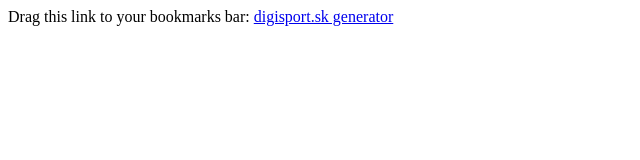
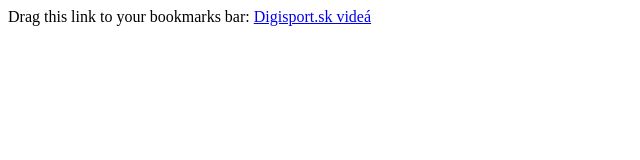
Before and after one commit to digitalzsk/digi_bookmarklet, a plain HTML site: page index.html in a window 1280 px wide. Shown: the full height of the page, 0-640 px from the left. Drawn offline with Linux system fonts and the light colour scheme.

Commit message:
external script nazov

```diff
--- a/index.html
+++ b/index.html
@@ -5,7 +5,7 @@
 <div id="OutputLink">Drag this link to your bookmarks bar:
     <a id="OutputHref"
        href='javascript:(function(){var%20t=document.createElement(%22script%22);t.setAttribute(%22src%22,%22http://digitalz.getforge.io/bookmarklet.js%22),document.body.appendChild(t)})();'>
-        digisport.sk generator
+        Digisport.sk videá
     </a>
 </div>
 </body>
```
